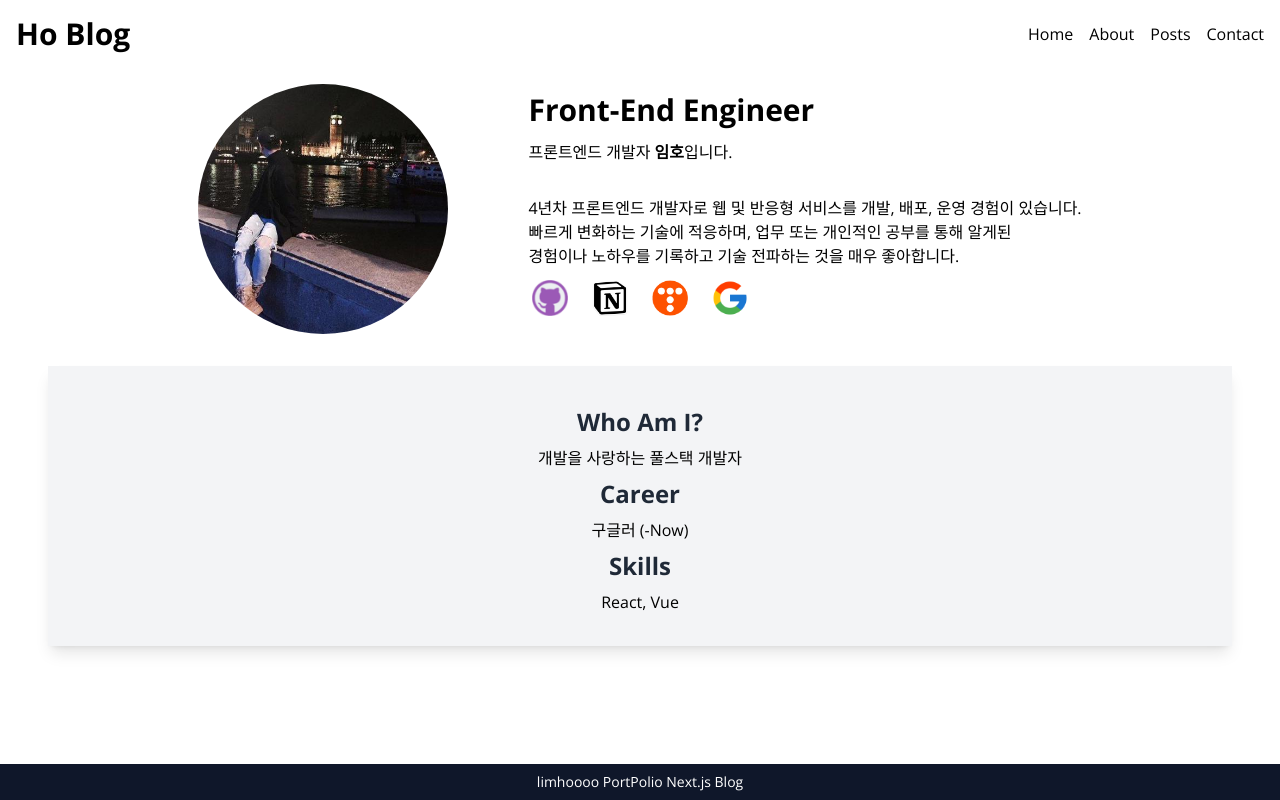
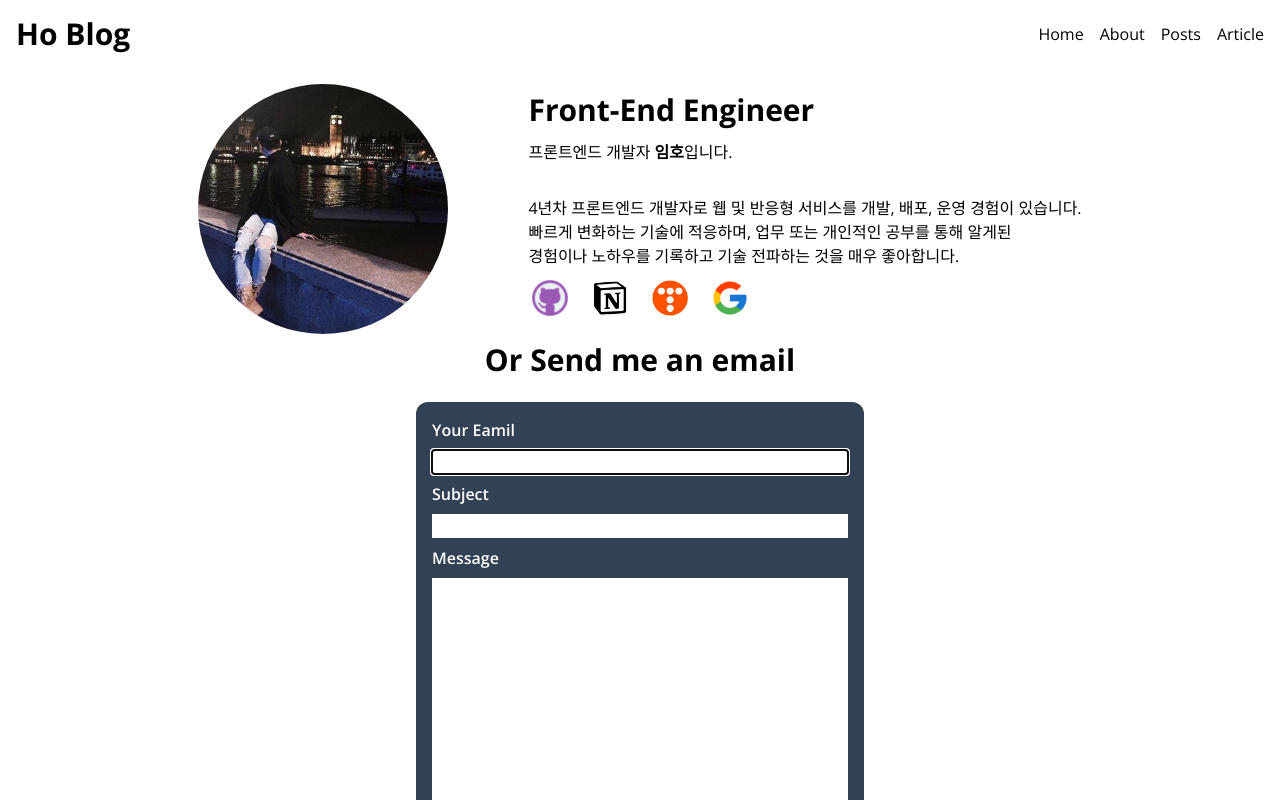
Before and after one commit to limhoooo/nextjs-blog, a Next.js app: page /about in a window 1280 px wide. Shown: the top 800 px of the page. Built offline with nearby package versions, Linux system fonts and the light colour scheme.

Commit message:
article 페이지 생성

```diff
--- a/src/app/about/page.tsx
+++ b/src/app/about/page.tsx
@@ -1,3 +1,4 @@
+import ContactForm from "@/components/ContactForm";
 import Hero from "@/components/Hero";
 import { Metadata } from "next";
 import React from "react";
@@ -10,9 +11,11 @@ export const metadata: Metadata = {
 const About = () => {
   const TITLE_CLASS = `text-2xl font-bold text-gray-800 my-2`;
   return (
-    <>
+    <section className="flex flex-col items-center">
       <Hero />
-      <section className="bg-gray-100 shadow-lg p-8 m-8 text-center">
+      <h2 className="text-3xl font-bold my-2">Or Send me an email</h2>
+      <ContactForm />
+      <section className="bg-gray-100 shadow-lg w-full p-8 m-8 text-center">
         <h2 className={TITLE_CLASS}>Who Am I?</h2>
         <p>개발을 사랑하는 풀스택 개발자</p>
         <h2 className={TITLE_CLASS}>Career</h2>
@@ -20,7 +23,7 @@ const About = () => {
         <h2 className={TITLE_CLASS}>Skills</h2>
         <p>React, Vue</p>
       </section>
-    </>
+    </section>
   );
 };
 
--- /dev/null
+++ b/src/app/article/page.tsx
@@ -0,0 +1,9 @@
+import React from "react";
+
+export default function Article() {
+  return (
+    <section>
+      <h2>두고두고 읽으면 좋을 기술 아티클모음</h2>
+    </section>
+  );
+}
--- a/src/components/Header.tsx
+++ b/src/components/Header.tsx
@@ -11,7 +11,7 @@ const Header = () => {
         <Link href="/">Home</Link>
         <Link href="/about">About</Link>
         <Link href="/posts">Posts</Link>
-        <Link href="contact">Contact</Link>
+        <Link href="/article">Article</Link>
       </nav>
     </header>
   );
--- a/src/components/MarkdownViewer.tsx
+++ b/src/components/MarkdownViewer.tsx
@@ -31,7 +31,6 @@ export default function MarkdownViewer({ content }: { content: string }) {
         },
         img: (image) => (
           <Image
-            // className="w-full max-h-60 object-cover"
             src={image.src || ""}
             alt={image.alt || ""}
             width={500}
```
